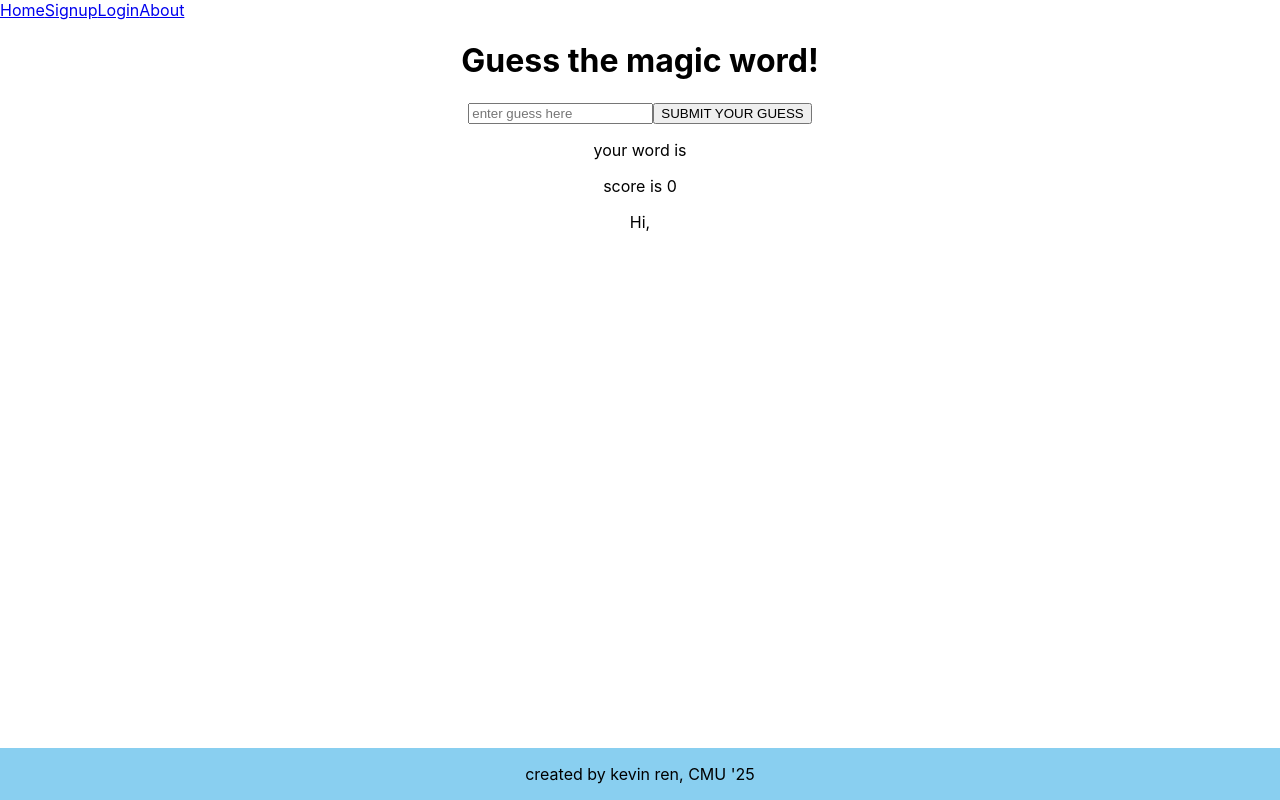
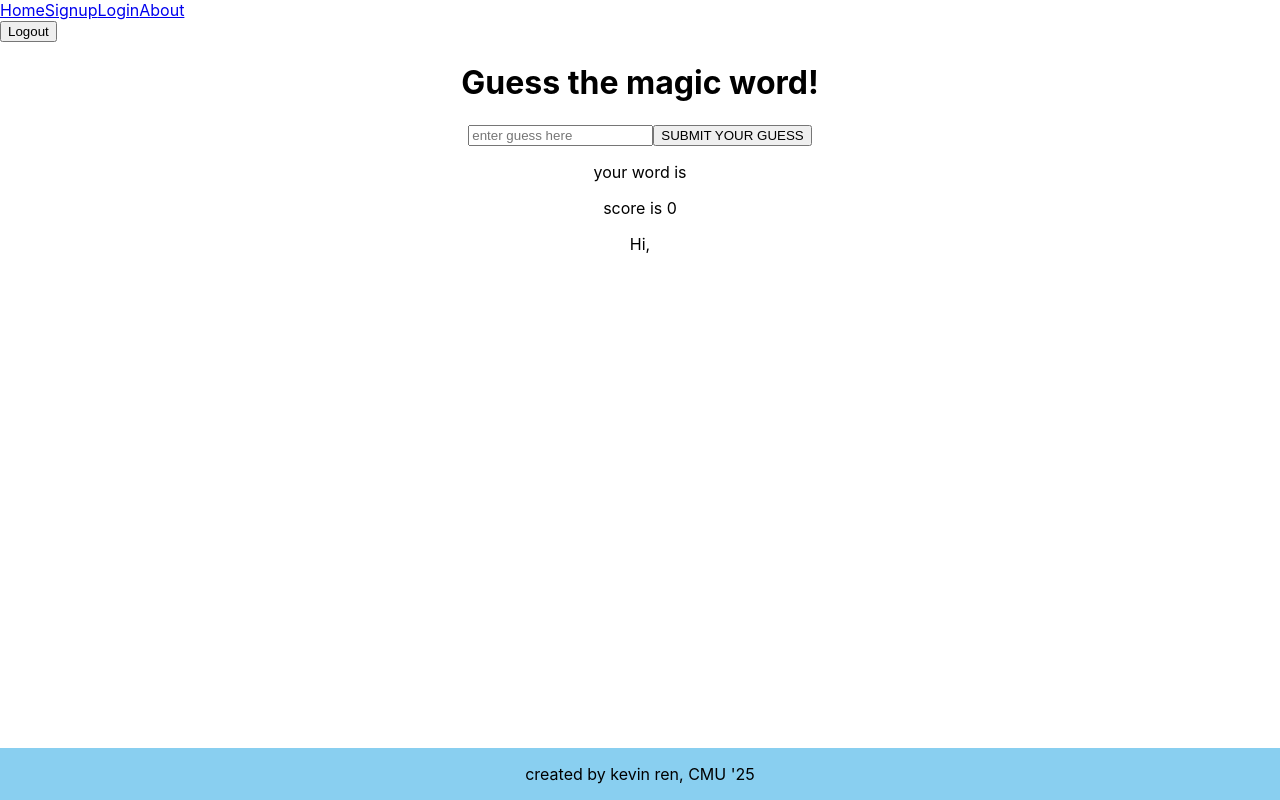
Before and after one commit to kren333/Hangman, a React (Create React App) app: page / in a window 1280 px wide. Built offline with nearby package versions, Linux system fonts and the light colour scheme.

Commit message:
basic logout capability

```diff
--- a/src/App.js
+++ b/src/App.js
@@ -10,7 +10,6 @@ import Navbar from './components/Navbar.js';
 
 
 function App() {
-
   return (
     <>
       <Navbar/>
--- a/src/components/Navbar.js
+++ b/src/components/Navbar.js
@@ -1,6 +1,10 @@
 import React from 'react';
 
 function Navbar() {
+  function buttonhandler() {
+    localStorage.setItem("username", "");
+    window.location.reload();
+  }
     return (
             <nav>
               <div>
@@ -8,6 +12,9 @@ function Navbar() {
                 <a href="/signup">Signup</a>
                 <a href="/login">Login</a>
                 <a href="/about">About</a>
+                <form>
+                  <button type="button" onClick={buttonhandler}>Logout</button>
+                </form>
               </div>
             </nav>
     )
--- a/src/pages/Home.js
+++ b/src/pages/Home.js
@@ -71,7 +71,7 @@ function Home() {
       </form>
       <p>your word is {name}</p>
         <p>score is {score}</p>
-        {localStorage.getItem("username") != "" ? <p>Hi, {localStorage.getItem("username")}</p>: <p>you are not logged in. sign up + log in to create an account!</p>}
+        {localStorage.getItem("username") !== "" ? <p>Hi, {localStorage.getItem("username")}</p>: <p>you are not logged in. sign up + log in to create an account!</p>}
       </center>
     </div>)
     }
--- a/src/pages/Login.js
+++ b/src/pages/Login.js
@@ -11,7 +11,7 @@ function Login() {
     async function postValidation(e) {
         // TODO: figure out how to delete or nav to new page
         e.preventDefault()
-
+        localStorage.setItem("username", "")
         try{
             axios.post("http://localhost:4000/post_validation", {username, password})
             .then((response) => {
```
